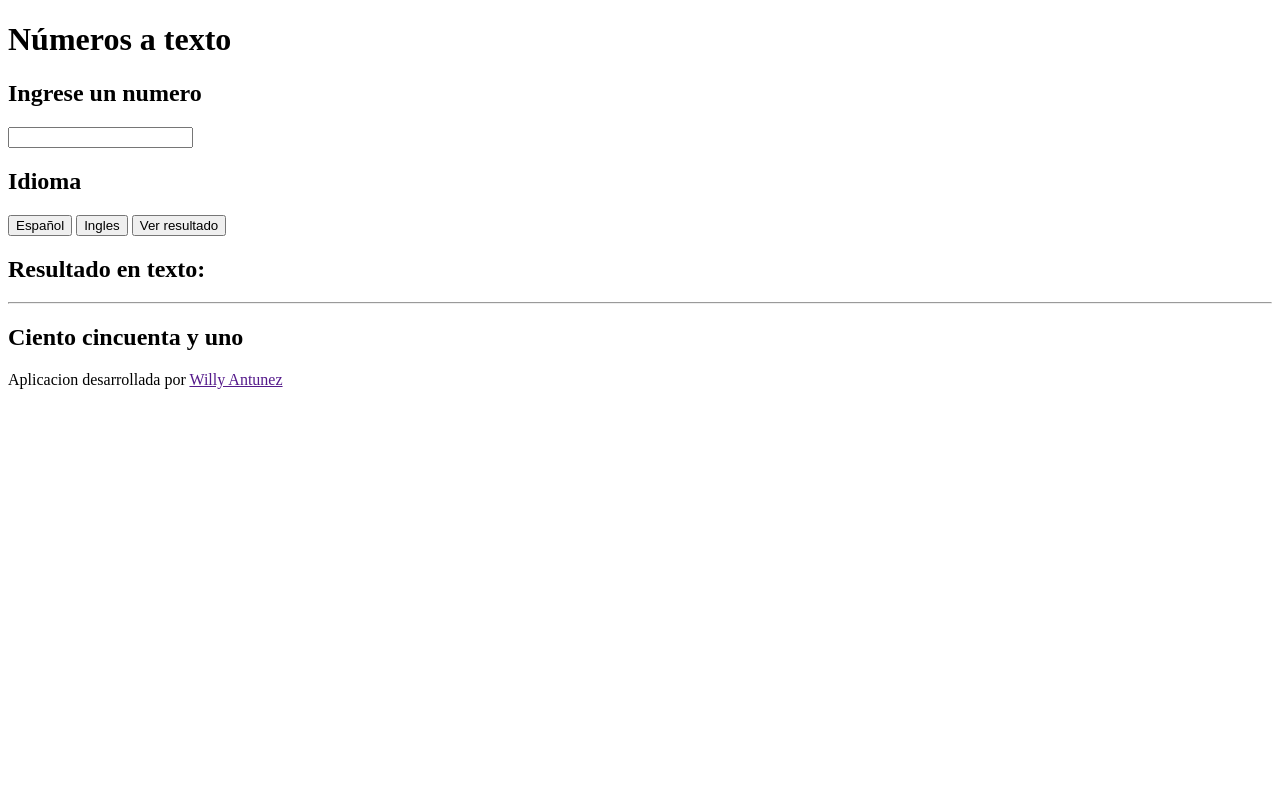
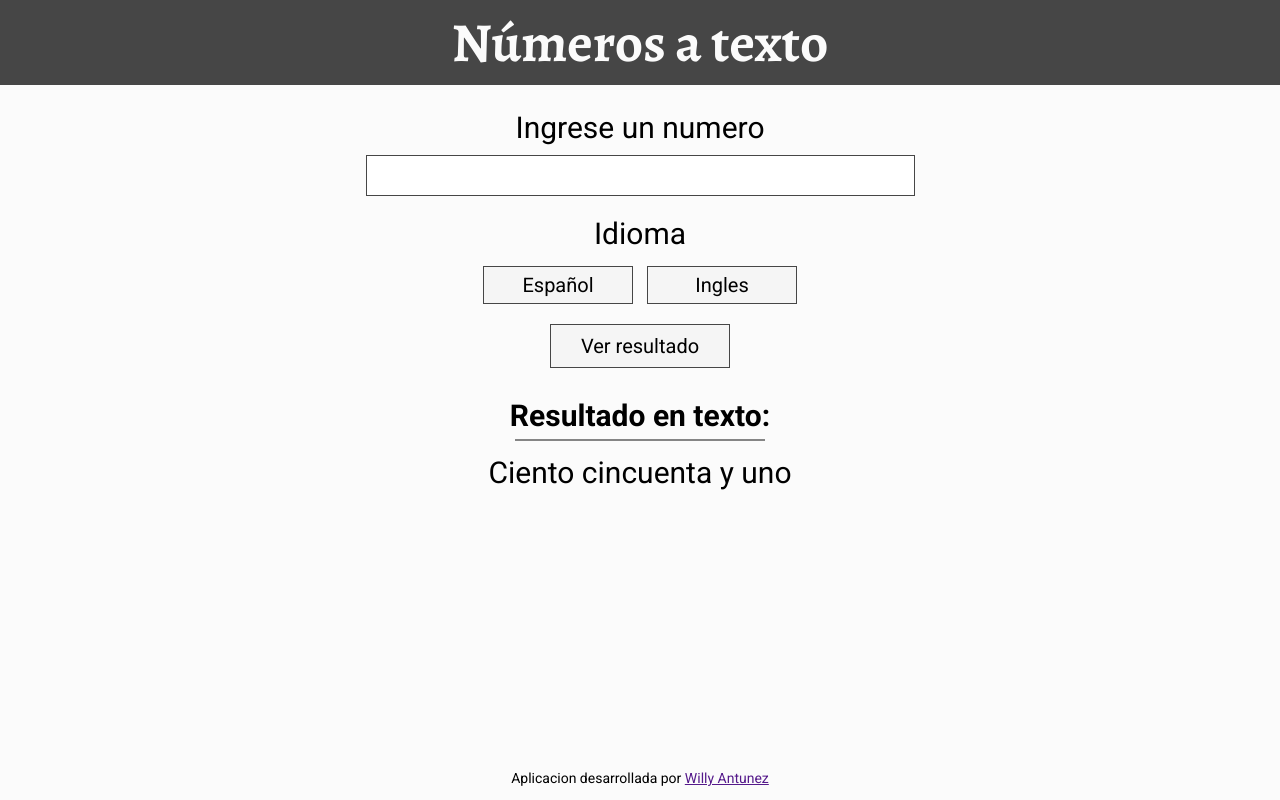
Before and after one commit to WillyAntunez/numbers_to_text, a plain HTML site: page index.html in a window 1280 px wide. Drawn offline with nearby package versions, Linux system fonts and the light colour scheme.

Commit message:
Diseño y maquetacion terminado

```diff
--- a/css/styles.css
+++ b/css/styles.css
@@ -0,0 +1,157 @@
+:root{
+    --white-gray: #FBFBFB;
+    --light-gray: #F5F5F5;
+    --regular-gray: #858585;
+    --dark-gray: #464646;
+}
+
+body, html{
+    width: 100%;
+    height: 100%;
+    padding: 0;
+    margin: 0;
+
+    display: flex;
+    flex-direction: column;
+
+    font-family: "Roboto", Arial, Helvetica, sans-serif;
+    background-color: var(--white-gray);
+}
+
+*,*::before, *::after{
+    box-sizing: border-box;
+}
+
+h2, p{
+    font-family: "Roboto", Arial, Helvetica, sans-serif;
+    font-weight: 400;
+}
+
+h1{
+    font-family: 'Alegreya', 'Times New Roman', Times, serif;
+    font-size: 55px;
+    font-weight: 700;
+    margin: 0;
+}
+
+h2{
+    font-size: 30px;
+    margin: 0;
+}
+
+p{
+    font-size: 14px;
+}
+
+button{
+    font-family: "Roboto", Arial, Helvetica, sans-serif;
+    background-color: var(--light-gray);
+    border: 1px solid var(--dark-gray);
+    border-radius: none;
+}
+
+
+/* Header */
+header{
+    width: 100%;
+    padding: 5px 0;
+
+    text-align: center;
+    color: var(--white-gray);
+
+    background-color: var(--dark-gray);
+}
+
+/* Main */
+main{
+    display: flex;
+    flex-direction: column;
+    justify-content: center;
+    align-items: center;
+
+    text-align: center;
+}
+
+/* number input */
+main .number-in{
+    width: 90%;
+    max-width: 549px;
+
+    display: flex;
+    flex-direction: column;
+    align-items: center;
+
+    margin: 25px 0 20px 0;
+}
+
+main .number-in h2{
+    margin-bottom: 10px;
+}
+
+main .number-in input{
+    width: 100%;
+
+    height: 41px;
+    border: 1px solid var(--dark-gray);
+
+    flex-grow: 1;
+
+    text-align: center;
+    font-size: 25px;
+}
+
+/* Language buttons */
+main .language-btns{
+    margin-bottom: 20px;
+}
+
+main .language-btns h2{
+    margin-bottom: 15px;
+}
+
+main .language-btns div button{
+    width: 150px;
+    height: 38px;
+
+    font-size: 20px;
+}
+
+main .language-btns div button:nth-child(1){
+    margin-right: 10px;
+}
+
+/* Result button */
+main .result-btn{
+    width: 180px;
+    height: 44px;
+    margin-bottom: 30px;
+
+    font-size: 20px;
+}
+
+/* Result */
+
+main .result{
+    display: flex;
+    align-items: center;
+    flex-direction: column;
+}
+
+main .result .result-title{
+    font-weight: 700;
+}
+
+main .result hr{
+    width: 250px;
+    border: 1px solid var(--regular-gray);
+    margin: 6px 0 14px 0;
+}
+
+
+/* Footer */
+footer{
+    width: 100%;
+
+    margin-top: auto;
+    text-align: center;
+}
--- a/index.html
+++ b/index.html
@@ -4,6 +4,9 @@
     <meta charset="UTF-8">
     <meta name="viewport" content="width=device-width, initial-scale=1.0">
     <title>Numeros a texto</title>
+    <link href="https://fonts.googleapis.com/css2?family=Alegreya:wght@700&display=swap" rel="stylesheet">
+    <link href="https://fonts.googleapis.com/css2?family=Roboto:wght@400;700&display=swap" rel="stylesheet">
+    <link rel="stylesheet" href="./css/styles.css">
 </head>
 <body>
 
@@ -12,20 +15,27 @@
     </header>
 
     <main>
-        <h2>Ingrese un numero</h2>
+        <div class="number-in">
+            <h2>Ingrese un numero</h2>
+            <input type="text" >
+        </div>
 
-        <input type="text">
+        <div class="language-btns">
+            <h2>Idioma</h2>
 
-        <h2>Idioma</h2>
+            <div>
+                <button>Español</button>
+                <button>Ingles</button>
+            </div>
+        </div>
 
-        <button>Español</button>
-        <button>Ingles</button>
+        <button class="result-btn">Ver resultado</button>
 
-        <button>Ver resultado</button>
-
-        <h2>Resultado en texto:</h2>
-        <hr>
-        <h2>Ciento cincuenta y uno</h2>
+        <div class="result">
+            <h2 class="result-title">Resultado en texto:</h2>
+            <hr>
+            <h2 class="result-out">Ciento cincuenta y uno</h2>
+        </div>
     </main>
 
     <footer>
```
